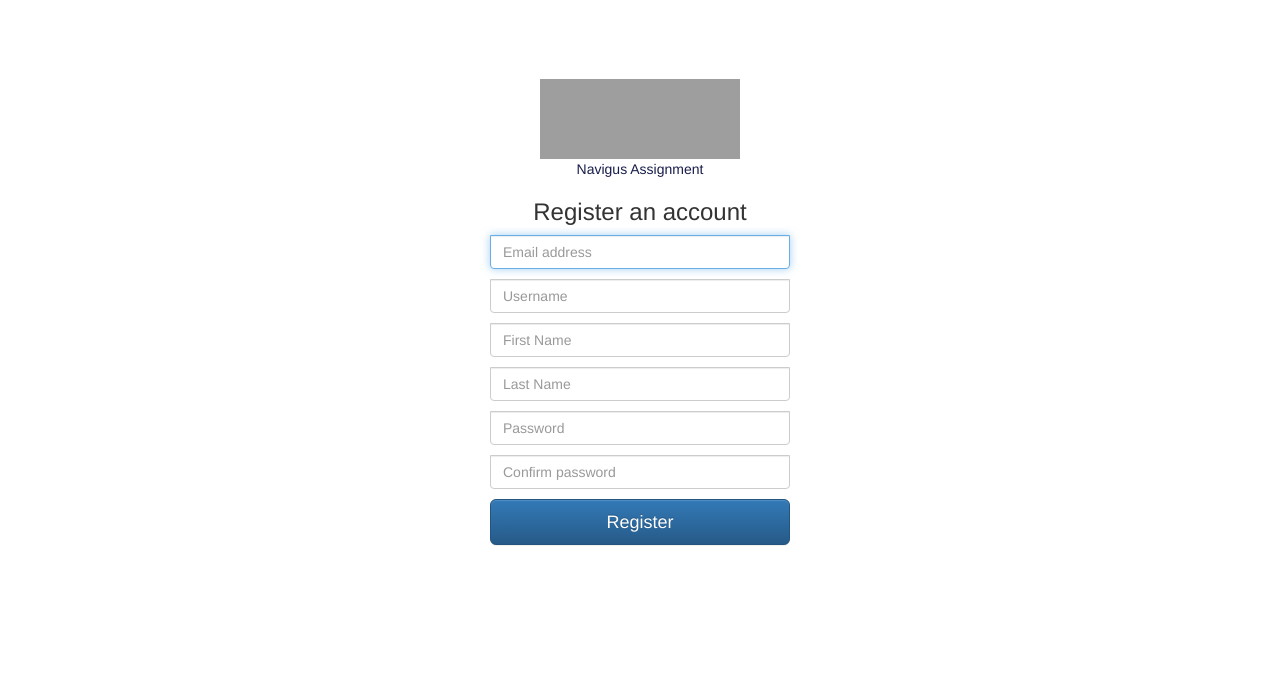
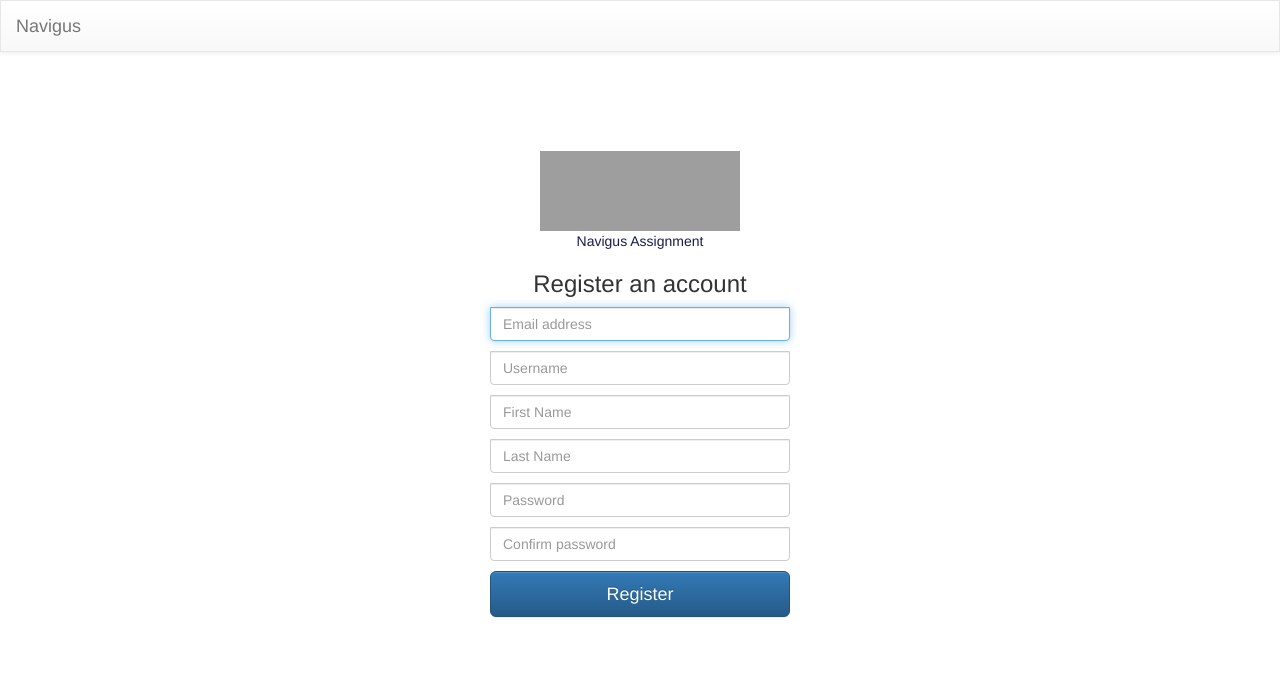
Before and after one commit to prateekj117/google-docs-online, a Django app: page /auth/register in a window 1280 px wide. Shown: the top 695 px of the page. Run offline with Django 3.2, Linux system fonts and the light colour scheme; some libraries are stand-ins or nearby versions; grey boxes are pictures that could not be loaded.

Commit message:
Add a basic header

```diff
--- a/templates/base.html
+++ b/templates/base.html
@@ -5,11 +5,12 @@
 	<title>Navigus Assignment</title>
 	<!-- Required meta tags -->
     <meta charset="utf-8">
-    <meta name="viewport" content="width=device-width, initial-scale=1, shrink-to-fit=no">
+    <meta name="viewport" content="width=device-width, initial-scale=1">
     <script src="https://code.jquery.com/jquery-3.5.1.slim.min.js" integrity="sha256-4+XzXVhsDmqanXGHaHvgh1gMQKX40OUvDEBTu8JcmNs=" crossorigin="anonymous"></script>
 	<link rel="stylesheet" href="https://maxcdn.bootstrapcdn.com/bootstrap/3.3.7/css/bootstrap.min.css" integrity="sha384-BVYiiSIFeK1dGmJRAkycuHAHRg32OmUcww7on3RYdg4Va+PmSTsz/K68vbdEjh4u" crossorigin="anonymous">
     <link rel="stylesheet" href="https://maxcdn.bootstrapcdn.com/bootstrap/3.3.7/css/bootstrap-theme.min.css" integrity="sha384-rHyoN1iRsVXV4nD0JutlnGaslCJuC7uwjduW9SVrLvRYooPp2bWYgmgJQIXwl/Sp" crossorigin="anonymous">
     <script src="https://maxcdn.bootstrapcdn.com/bootstrap/3.3.7/js/bootstrap.min.js" integrity="sha384-Tc5IQib027qvyjSMfHjOMaLkfuWVxZxUPnCJA7l2mCWNIpG9mGCD8wGNIcPD7Txa" crossorigin="anonymous"></script>
+    {% include 'header.html' %}
 </head>
 
 <body>
@@ -22,7 +23,7 @@
 </html>
 
 <style>
-    body {
+    .main {
         padding: 5%;
     }
 </style>
--- /dev/null
+++ b/templates/header.html
@@ -0,0 +1,13 @@
+<style>
+    .navbar{
+        border-radius: 0 !important;
+    }
+</style>
+
+<nav class="navbar navbar-default">
+  	{% if request.user.is_authenticated %}
+        <a class="navbar-brand" href="#">Hello, {{request.user.first_name}} !!</a>
+	{% else %}
+        <a class="navbar-brand" href="#">Navigus</a>
+    {% endif %}
+</nav>
```
